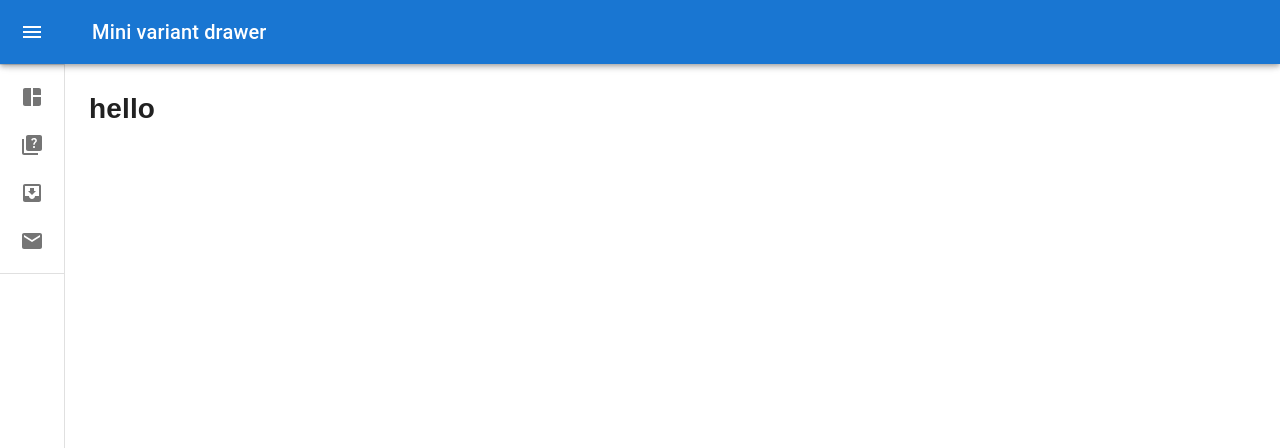
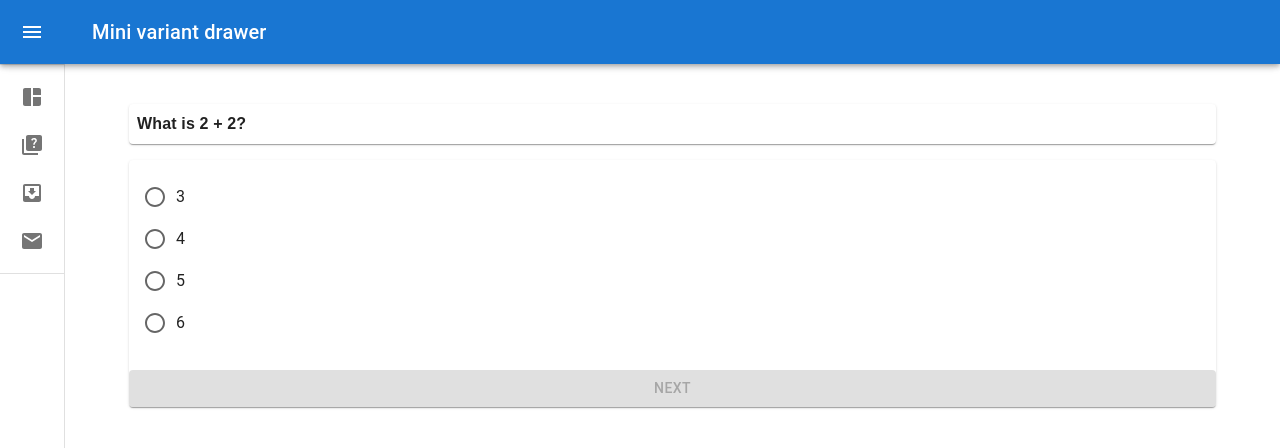
Before and after one commit to mahe1999mh/edutech, a React (Vite) app in the folder client/: page /quiz in a window 1280 px wide. Shown: the top 448 px of the page. Built offline with nearby package versions, Linux system fonts and the light colour scheme.

Commit message:
added quiz app

```diff
--- /dev/null
+++ b/client/src/pages/quiz/QuestionCard.tsx
@@ -0,0 +1,41 @@
+// QuestionCard.js
+import React, { useState } from 'react';
+import { Card, CardContent, Typography, FormControl, RadioGroup, FormControlLabel, Radio, Button } from '@mui/material';
+import { H4 } from '../../components/Typography';
+
+const QuestionCard = ({ question, onNext, onAnswer }) => {
+    const [selectedOption, setSelectedOption] = useState('');
+
+    const handleChange = (event) => {
+        setSelectedOption(event.target.value);
+    };
+
+    const handleNextClick = () => {
+        onAnswer(selectedOption);
+        onNext();
+        setSelectedOption('');
+    };
+
+    return (
+        <>
+            <Card sx={{ m: 2 }}>
+                <H4 sx={{ p: 1 }}>{question.question}</H4>
+            </Card>
+            <Card sx={{ display: "flex", flexDirection: "column", gap: "10px", m: 2 }}>
+                <CardContent>
+                    <FormControl component="fieldset">
+                        <RadioGroup value={selectedOption} onChange={handleChange}>
+                            {question.options.map((option, index) => (
+                                <FormControlLabel key={index} value={option} control={<Radio />} label={option} />
+                            ))}
+                        </RadioGroup>
+                    </FormControl>
+
+                </CardContent>
+                <Button disabled={!selectedOption} variant="contained" color="primary" onClick={handleNextClick}>Next</Button>
+            </Card>
+        </>
+    );
+};
+
+export default QuestionCard;
--- /dev/null
+++ b/client/src/pages/quiz/Quiz.tsx
@@ -0,0 +1,75 @@
+// Quiz.js
+import React, { useState } from 'react';
+import { Button, Container } from '@mui/material';
+import QuestionCard from './QuestionCard';
+
+const questions = [
+    {
+        id: 1,
+        question: 'What is 2 + 2?',
+        options: ['3', '4', '5', '6'],
+        answer: '4',
+    },
+    {
+        id: 2,
+        question: 'What is the capital of France?',
+        options: ['London', 'Madrid', 'Paris', 'Berlin'],
+        answer: 'Paris',
+    },
+];
+
+const Quiz = () => {
+    const [currentQuestion, setCurrentQuestion] = useState(0);
+    const [userAnswers, setUserAnswers] = useState([]);
+    const [showResult, setShowResult] = useState(false);
+
+    const handleAnswer = (answer) => {
+        setUserAnswers([...userAnswers, { questionId: questions[currentQuestion].id, answer }]);
+    };
+
+    const handleNext = () => {
+        setCurrentQuestion(currentQuestion + 1);
+    };
+
+    const handleSubmit = () => {
+        // Implement your logic for handling submission, e.g., calculating score
+        console.log('User answers:', userAnswers);
+        setShowResult(true);
+    };
+
+    const calculateScore = () => {
+        let score = 0;
+        userAnswers.forEach((userAnswer) => {
+            const question = questions.find((q) => q.id === userAnswer.questionId);
+            if (question.answer === userAnswer.answer) {
+                score++;
+            }
+        });
+        return score;
+    };
+
+    return (
+        <Container>
+            {!showResult && currentQuestion < questions.length ? (
+                <QuestionCard
+                    question={questions[currentQuestion]}
+                    onNext={handleNext}
+                    onAnswer={handleAnswer}
+                />
+            ) : (
+                <div>
+                    <p>Quiz completed!</p>
+                    {!showResult && <Button variant="contained" color="primary" onClick={handleSubmit}>Submit</Button>}
+                    {showResult && (
+                        <div>
+                            <p>Your score: {calculateScore()} / {questions.length}</p>
+                            {/* You can display more details about the user's performance here */}
+                        </div>
+                    )}
+                </div>
+            )}
+        </Container>
+    );
+};
+
+export default Quiz;
```
Also changed, not shown: client/src/routes/LmsRoutes.tsx (+4 -3 lines), 1 other file (tests, documents, lock files or other folders).
